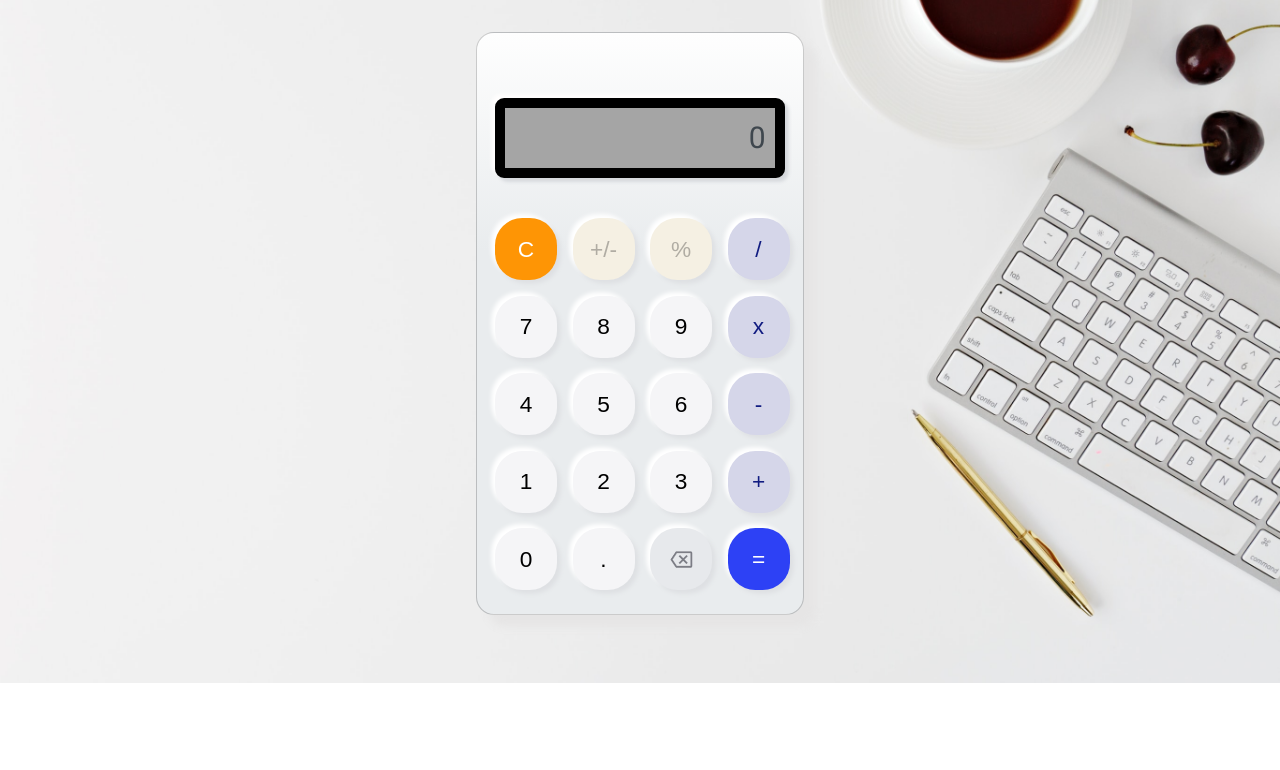
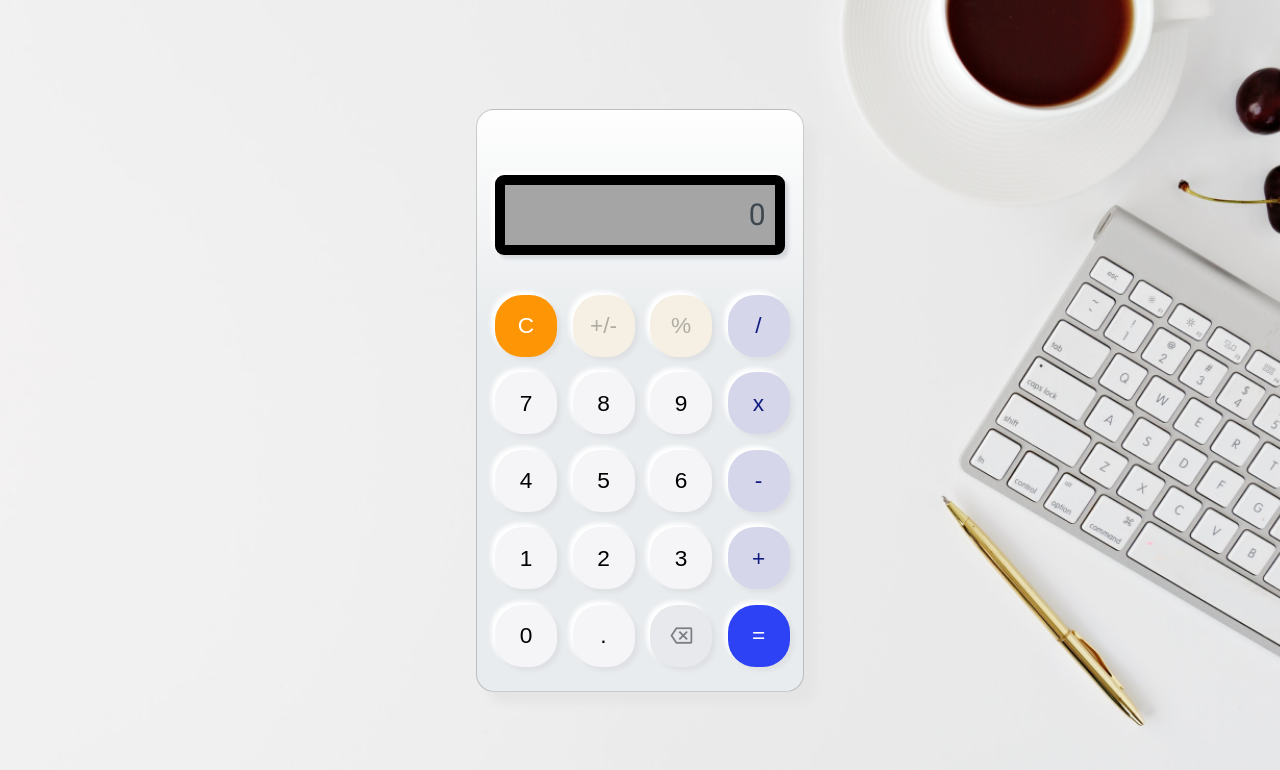
Before and after one commit to epontoni/frontend-calculator, a plain HTML site: page index.html in a window 1280 px wide. Drawn offline with Linux system fonts and the light colour scheme.

Commit message:
centrado

```diff
--- a/css/style.css
+++ b/css/style.css
@@ -3,6 +3,10 @@ body {
     background-size: cover;
     background-repeat: no-repeat;
     background-position: center;
+    height: 100vh;
+    margin: 0;
+    display: flex;
+    align-items: center;
 }
 
 .calculator {
@@ -14,7 +18,7 @@ body {
     box-shadow: 11.8444px 11.8444px 9.11111px #E6E5E5;
     border-radius: 18px;
     padding: 18px;
-    margin: 32px auto;
+    margin: 0px auto;
 }
 
 .calculator-display {
```
